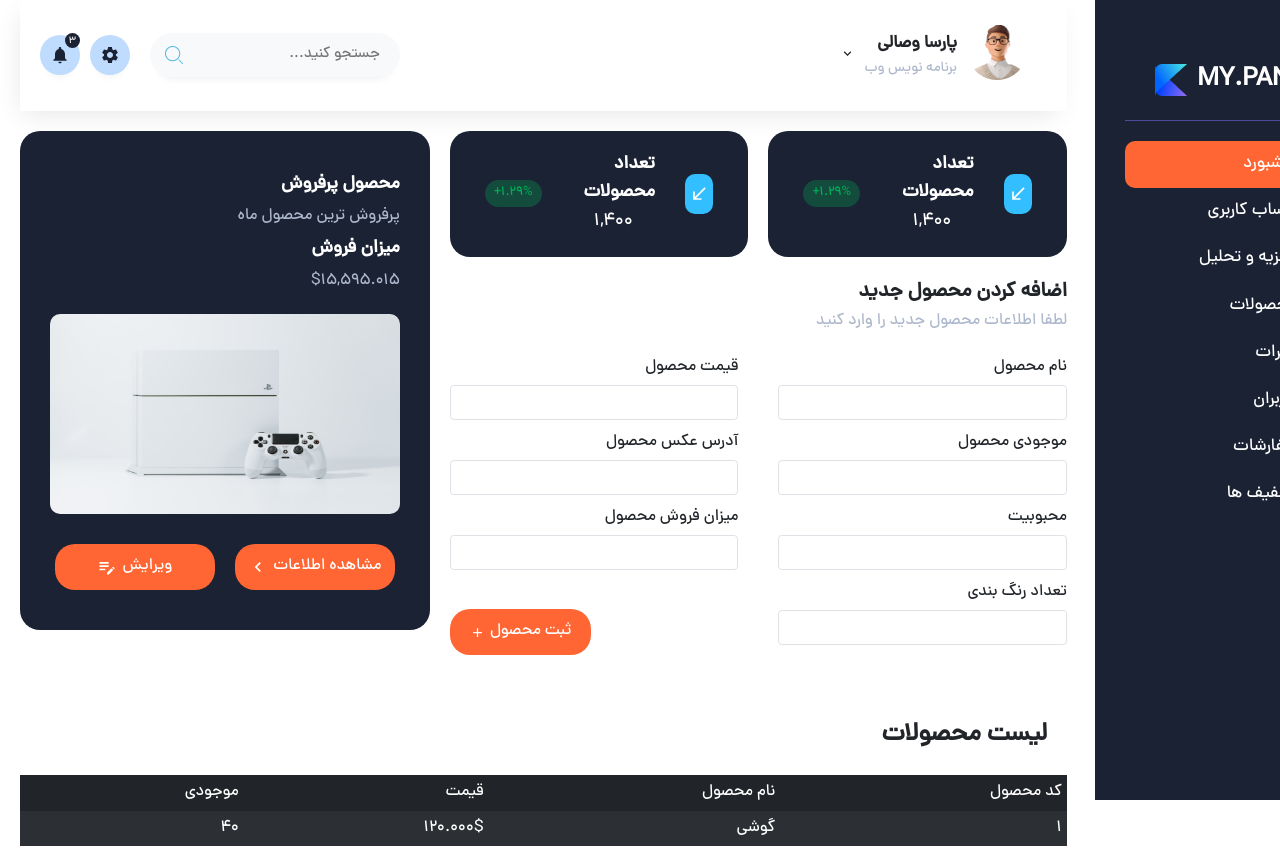
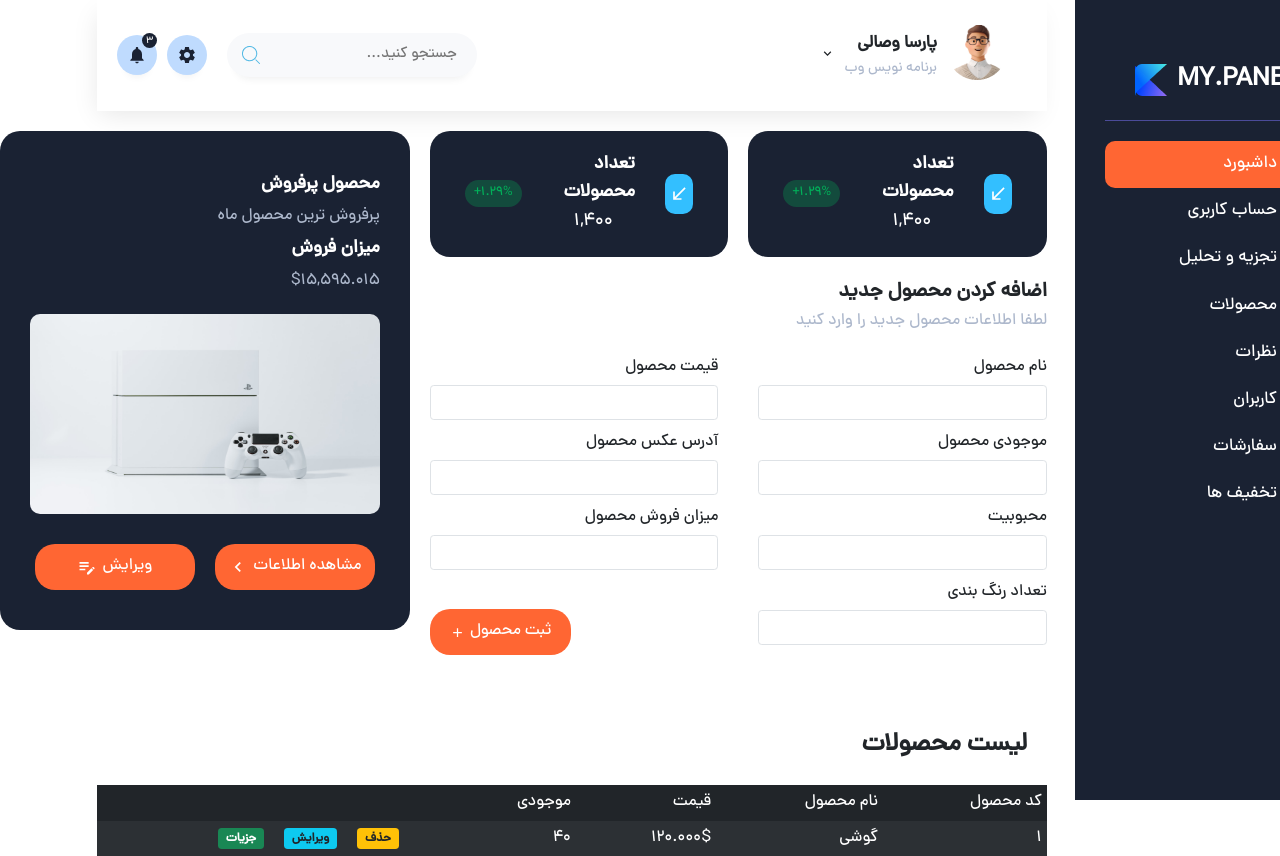
Before and after one commit to parsa-vesali/Cms, a React (Create React App) app: page /Products in a window 1280 px wide. Shown: the top 856 px of the page. Built offline with nearby package versions, Linux system fonts and the light colour scheme.

Commit message:
Modals are created

```diff
--- a/public/index.html
+++ b/public/index.html
@@ -28,7 +28,7 @@
   </head>
   <body>
     <noscript>You need to enable JavaScript to run this app.</noscript>
-    <!-- <div id="root"></div> -->
+    <div id="root" style="width: 100%; height: 100vh;"></div>
     <!--
       This HTML file is a template.
       If you open it directly in the browser, you will see an empty page.
--- /dev/null
+++ b/src/Components/Common/Modals/DeletModal/DeletModal.jsx
@@ -0,0 +1,40 @@
+import { useState } from "react";
+import Button from "react-bootstrap/Button";
+import Modal from "react-bootstrap/Modal";
+import CloseIcon from "@mui/icons-material/Close";
+import "../Modal.css";
+
+function DeletModal({ submit, cancel }) {
+  const [show, setShow] = useState(true);
+
+  return (
+    <>
+      <Modal show={show} onHide={() => cancel()}>
+        <Modal.Body className="modal__body">
+          <h2 className="modal__title">آیا از حذف آیتم اطمینان دارید؟</h2>
+          <span onClick={() => setShow(false)} className="modal__icon">
+            <CloseIcon />
+          </span>
+        </Modal.Body>
+        <Modal.Footer className="modal__footer">
+          <Button
+            onClick={() => cancel()}
+            variant="danger"
+            className="modal__btn reject__btn"
+          >
+            خیر
+          </Button>
+          <Button
+            onClick={() => submit()}
+            variant="primary"
+            className="modal__btn acept__btn"
+          >
+            بله
+          </Button>
+        </Modal.Footer>
+      </Modal>
+    </>
+  );
+}
+
+export default DeletModal;
--- /dev/null
+++ b/src/Components/Common/Modals/DetailsModal/DetailsModal.jsx
@@ -0,0 +1,40 @@
+import { useState } from "react";
+import Button from "react-bootstrap/Button";
+import Modal from "react-bootstrap/Modal";
+import CloseIcon from "@mui/icons-material/Close";
+import "../Modal.css";
+
+function DetailsModal({ submit, cancel }) {
+  const [show, setShow] = useState(true);
+
+  return (
+    <>
+      <Modal show={show} onHide={() => cancel()}>
+        <Modal.Body className="modal__body">
+          <h2 className="modal__title">آیا از حذف آیتم اطمینان دارید؟</h2>
+          <span onClick={() => setShow(false)} className="modal__icon">
+            <CloseIcon />
+          </span>
+        </Modal.Body>
+        <Modal.Footer className="modal__footer">
+          <Button
+            onClick={() => cancel()}
+            variant="danger"
+            className="modal__btn reject__btn"
+          >
+            خیر
+          </Button>
+          <Button
+            onClick={() => submit()}
+            variant="primary"
+            className="modal__btn acept__btn"
+          >
+            بله
+          </Button>
+        </Modal.Footer>
+      </Modal>
+    </>
+  );
+}
+
+export default DetailsModal;
--- /dev/null
+++ b/src/Components/Common/Modals/Modal.css
@@ -0,0 +1,28 @@
+.modal__body {
+    display: flex;
+    align-items: center;
+    justify-content: space-between;
+    padding: 2rem 1rem !important;
+}
+
+.modal__title {
+    font-size: 2rem;
+}
+
+.modal__icon svg {
+    font-size: 2rem;
+    cursor: pointer;
+}
+
+.modal__btn {
+    font-size: 1.6rem !important;
+    padding: .5rem 2rem !important;
+}
+
+
+.modal__footer {
+    padding: 2rem 1rem !important;
+    display: flex !important;
+    align-items: center !important;
+    justify-content: start !important;
+}
--- a/src/Components/Layout/Comments/Comments.jsx
+++ b/src/Components/Layout/Comments/Comments.jsx
@@ -1,10 +1,12 @@
 import React from 'react'
 import './Comments.css'
 import ErrorBox from "../../Common/ErrorBox/ErrorBox";
+import DeletModal from '../../Common/Modals/DeletModal/DeletModal';
 export default function Comments() {
   return (
     <div>
        <ErrorBox msg={'نظرات یافت نشد'} />
+       <DeletModal />
     </div>
   )
 }
--- a/src/Components/Layout/Products/ProductTable/ProductTable.css
+++ b/src/Components/Layout/Products/ProductTable/ProductTable.css
@@ -1,8 +1,21 @@
 .ProductTable{
-   margin-top: 4rem;
+   margin: 5rem 0;
 }
 .ProductTable__ttile{
     margin: 2rem;
     font-size: 2.5rem;
     font-weight: bold;
 }
+
+.ProductTable__badge {
+    margin: 0 1rem;
+    cursor: pointer;
+}
+
+
+.ProductTable__btns {
+    height: 100%;
+    display: flex;
+    align-items: center;
+    justify-content: center;
+}
--- a/src/Components/Layout/Products/ProductTable/ProductTable.jsx
+++ b/src/Components/Layout/Products/ProductTable/ProductTable.jsx
@@ -1,8 +1,19 @@
-import React from "react";
+import React, { useState } from "react";
 import Table from "react-bootstrap/Table";
+import Badge from "react-bootstrap/Badge";
+import DeletModal from "../../../Common/Modals/DeletModal/DeletModal";
+import DetailsModal from "../../../Common/Modals/DetailsModal/DetailsModal";
 import "./ProductTable.css";
 export default function ProductTable() {
+  const [isShowModal, setisShowModal] = useState(false);
+  const deletModalCancelAction = () => {
+    setisShowModal(false);
+  };
+  const deletModalSubmitAction = () => {
+    setisShowModal(false);
+  };
   return (
+    <>
       <div className="ProductTable">
         <h1 className="ProductTable__ttile">لیست محصولات</h1>
         <Table striped bordered hover variant="dark">
@@ -11,7 +22,7 @@ export default function ProductTable() {
               <th>کد محصول</th>
               <th>نام محصول</th>
               <th>قیمت</th>
-            <th>موجودی</th>
+              <th colSpan={2}>موجودی</th>
             </tr>
           </thead>
           <tbody>
@@ -20,9 +31,34 @@ export default function ProductTable() {
               <td>گوشی</td>
               <td>120.000$</td>
               <td>40</td>
+              <td>
+                <div className="ProductTable__btns">
+                  <Badge
+                    bg="warning"
+                    text="dark"
+                    className="ProductTable__badge"
+                    onClick={() => setisShowModal(true)}
+                  >
+                    حذف
+                  </Badge>
+                  <Badge bg="info" text="dark" className="ProductTable__badge">
+                    ویرایش
+                  </Badge>
+                  <Badge bg="success" className="ProductTable__badge">
+                    جزیات
+                  </Badge>
+                </div>
+              </td>
             </tr>
           </tbody>
         </Table>
       </div>
+      {isShowModal && (
+        <DeletModal
+          submit={deletModalSubmitAction}
+          cancel={deletModalCancelAction}
+        />
+      )}
+    </>
   );
 }
--- a/src/index.js
+++ b/src/index.js
@@ -4,7 +4,7 @@ import App from './App'
 import 'bootstrap/dist/css/bootstrap.css'
 import './custom.css'
 import { BrowserRouter } from "react-router-dom";
-const root = ReactDOM.createRoot(document.querySelector('body'));
+const root = ReactDOM.createRoot(document.getElementById('root'));
 root.render(
   <React.StrictMode>
     <BrowserRouter>
```
Lines whose indentation alone changed are shown as unchanged.
